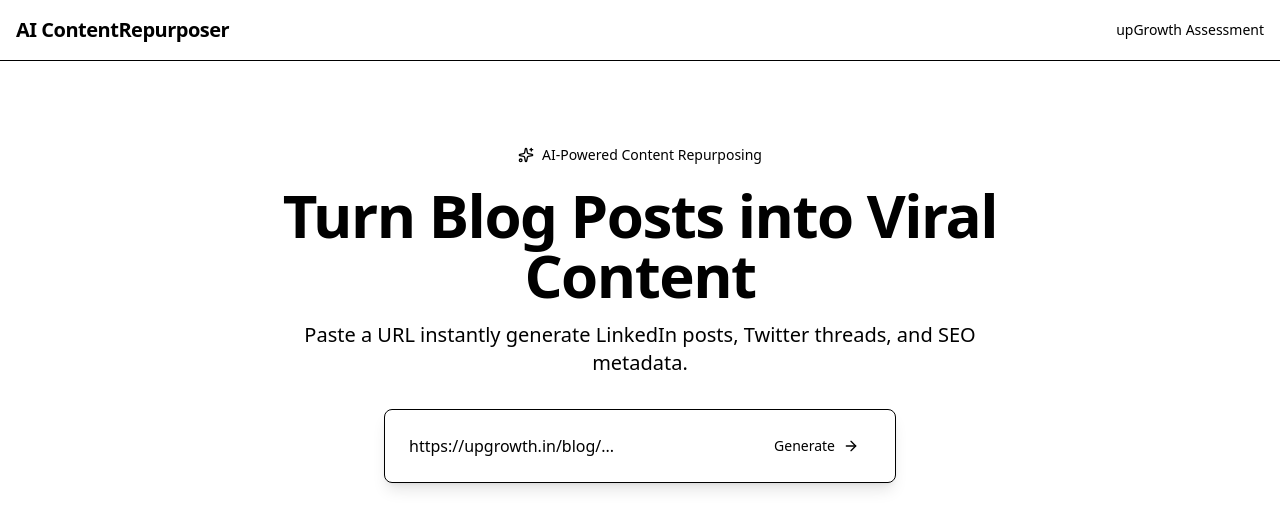
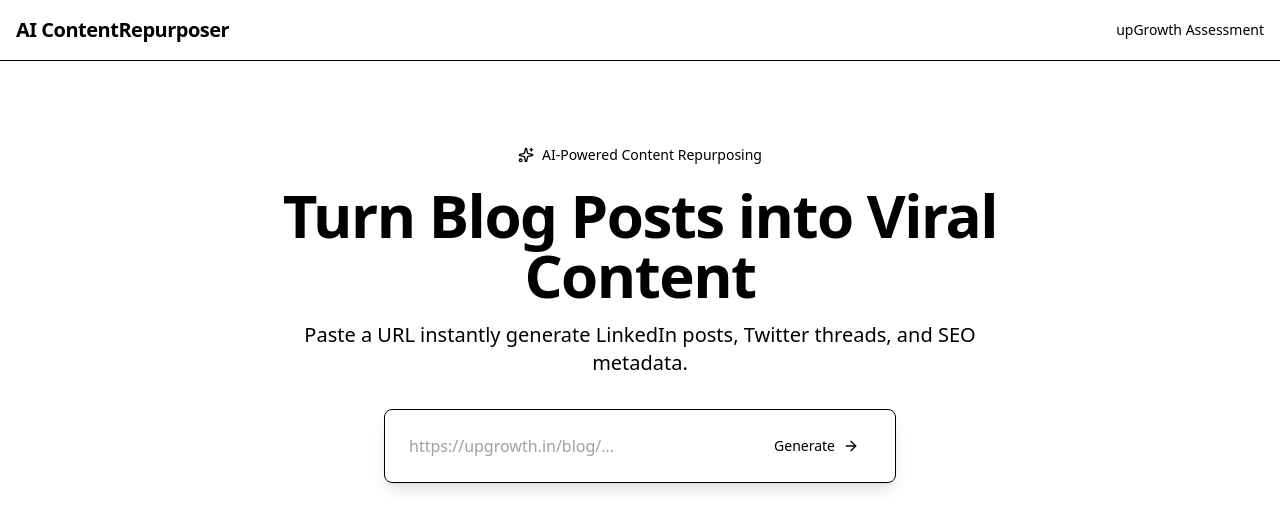
Before and after one commit to leonardoo210399/UpGrowth-Assessment-AI-Powered-Blog-Content-Repurposer, a Next.js app: page / in a window 1280 px wide. Shown: the top 528 px of the page. Built offline with nearby package versions, Linux system fonts and the light colour scheme.

Commit message:
feat: Add `InputSection` component for URL input, content generation, and loading state display.

```diff
--- a/components/InputSection.tsx
+++ b/components/InputSection.tsx
@@ -35,7 +35,7 @@ export function InputSection({ onGenerate, isLoading }: { onGenerate: (url: stri
           <form onSubmit={handleSubmit} className="flex gap-2 p-1">
             <Input
               placeholder="https://upgrowth.in/blog/..."
-              className="border-0 focus-visible:ring-0 shadow-none text-base h-12"
+              className="border-0 focus-visible:ring-0 shadow-none text-base h-12 placeholder:text-gray-400"
               value={url}
               onChange={(e) => setUrl(e.target.value)}
             />
```
